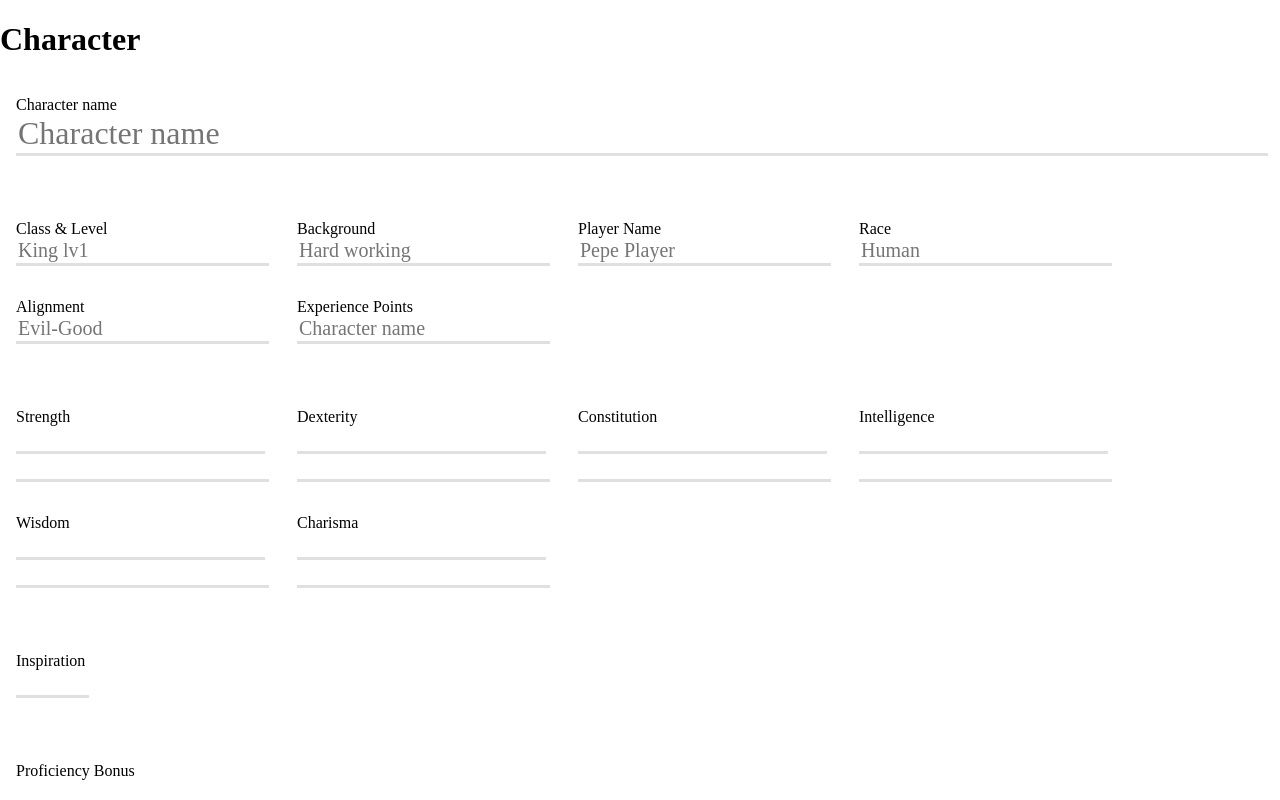
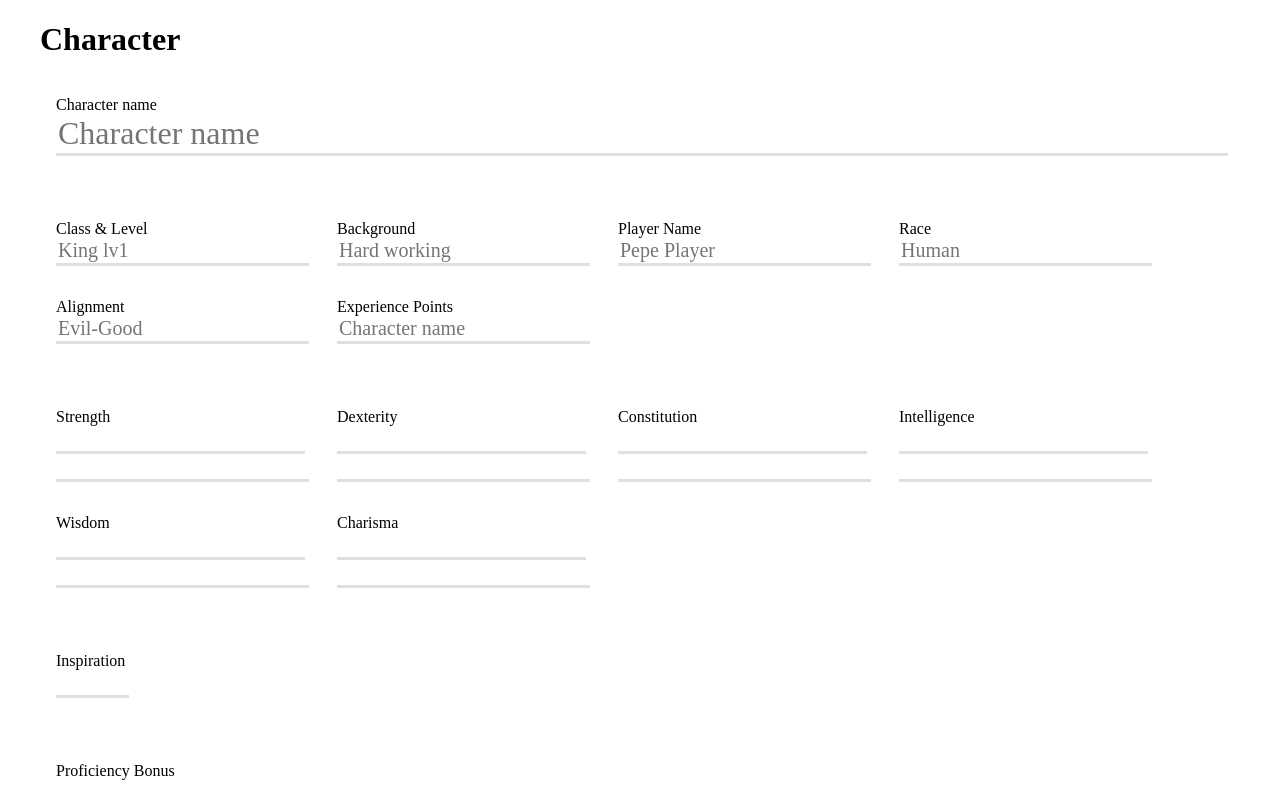
Before and after one commit to zouroboros/dnd-pad, a Svelte app: page / in a window 1280 px wide. Shown: the top 800 px of the page. Built offline with nearby package versions, Linux system fonts and the light colour scheme; a web font is replaced by a local one.

Commit message:
Added max-width for large screens.

```diff
--- a/src/global.scss
+++ b/src/global.scss
@@ -18,6 +18,12 @@ html, body {
 	width: 100%;
 	height: 100%;
 	margin: 0;
+}
+
+body {
+  max-width: 75rem;
+  margin-left: auto;
+  margin-right: auto;
 }
 
 input[type="text"], input[type="number"], textarea {
```
